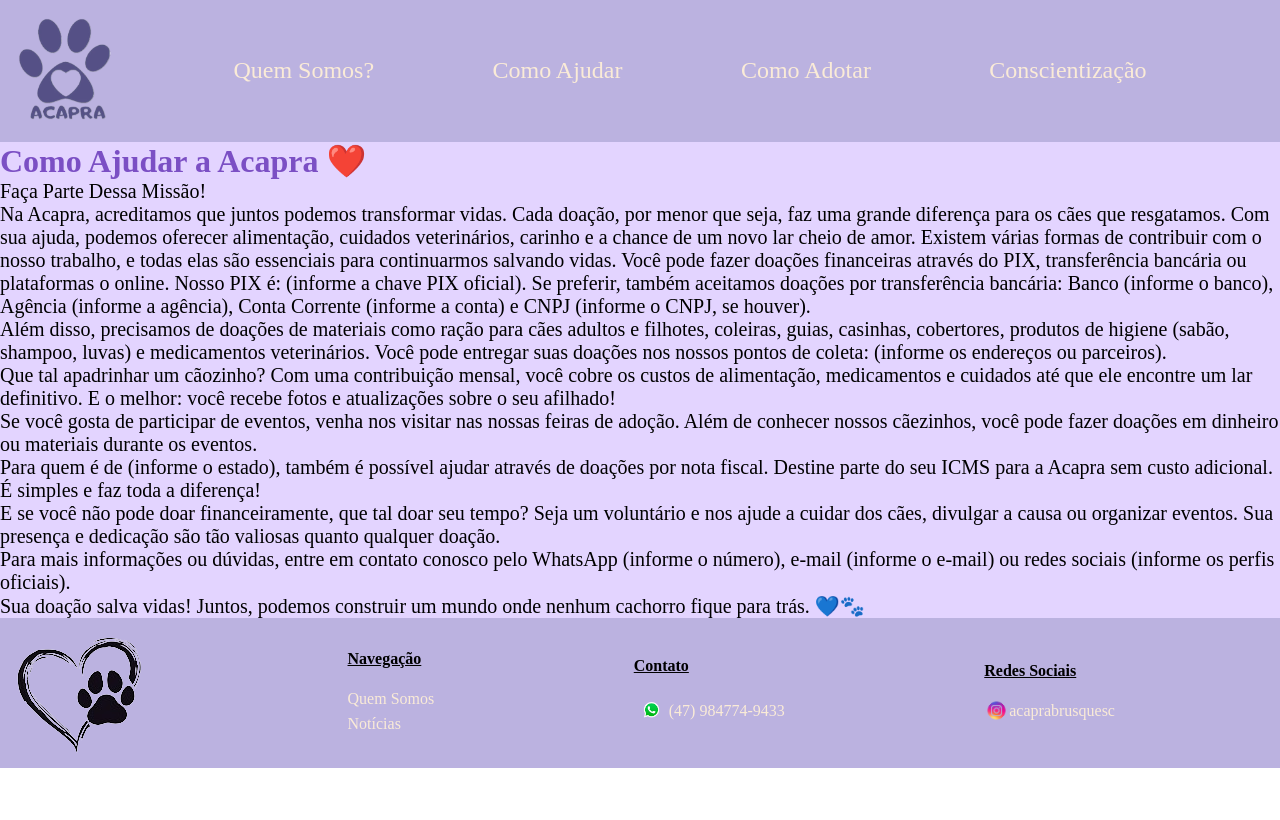
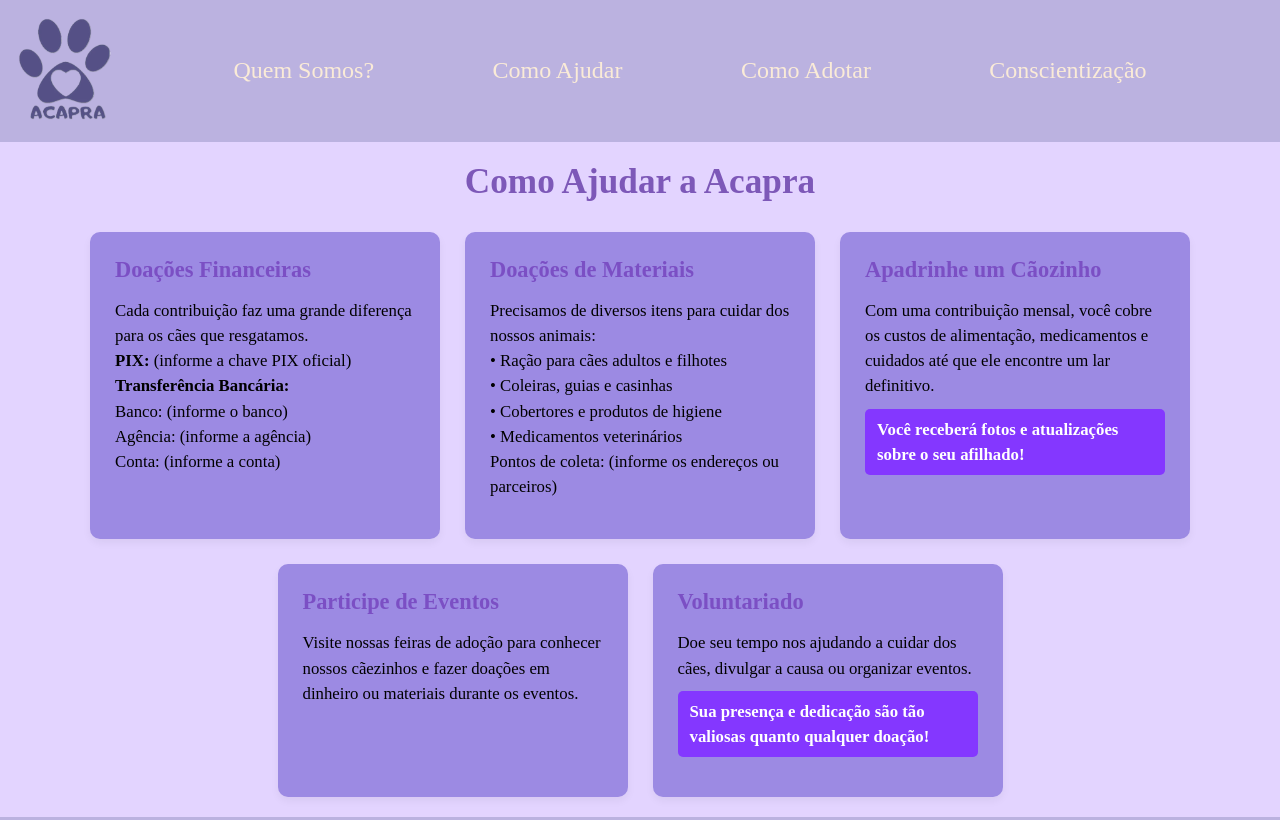
Before and after one commit to FelipeTamazia/Projeto-Site-Acapra-Brusque, a plain HTML site: page Projeto Acapra/como-ajudar.html in a window 1280 px wide. Shown: the top 820 px of the page. Drawn offline with Linux system fonts and the light colour scheme.

Commit message:
COMO AJUDAR
MEXI NO HTML E CSS DO COMO AJUDAR

LINHA 310 NO CSS

```diff
--- a/Projeto Acapra/assets/css/style.css
+++ b/Projeto Acapra/assets/css/style.css
@@ -8,6 +8,7 @@ h2 {
     text-align: center;
     font-family: 'Gill Sans', 'Gill Sans MT', Calibri, 'Trebuchet MS', sans-serif;
 }
+
 main {
     background-color: #e3d4ff;
 }
@@ -306,10 +307,75 @@ footer {
 
 /* Seção como ajudar*/
 
+.ajuda-body {
+    font-family: Arial, Helvetica, sans-serif;
+    background-color: #ffffff;
+    margin: 0;
+    padding: 20px;
+    color: #333;
+}
 
-.ajudar p {
-    font-size: 20px;
+.ajuda-container {
+    max-width: 1200px;
+    margin: 0 auto;
+    padding: 20px;
 }
+
+.ajuda-titulo-principal {
+    text-align: center;
+    color: #7d58b8;
+    margin-bottom: 30px;
+    font-size: 2.2rem;
+}
+
+.ajuda-geral-cards {
+    display: flex;
+    flex-wrap: wrap;
+    justify-content: center;
+    gap: 25px;
+}
+
+.ajuda-card {
+    background-color: #9c8ae3;
+    border-radius: 10px;
+    padding: 25px;
+    width: 300px;
+    box-shadow: 0 4px 8px rgba(0, 0, 0, 0.05);
+    transition: transform 0.3s ease;
+}
+
+.ajuda-card:hover {
+    transform: translateY(-5px);
+}
+
+.ajuda-card-cabecalho {
+    display: flex;
+    align-items: center;
+    margin-bottom: 15px;
+    color: #7b4fc4;
+}
+
+.ajuda-card-titulo {
+    font-size: 1.4rem;
+    margin: 0;
+}
+
+.ajuda-card-conteudo {
+    margin-bottom: 15px;
+    font-size: 1.05rem;
+    line-height: 1.5;
+}
+
+.ajuda-card-destaque {
+    background-color: #8437ff;
+    color: white;
+    padding: 8px 12px;
+    border-radius: 5px;
+    font-weight: bold;
+    display: inline-block;
+    margin-top: 10px;
+}
+
 
 /* Seção maia-adotada, difusor-adotado e adocao-branca*/
 
--- a/Projeto Acapra/como-ajudar.html
+++ b/Projeto Acapra/como-ajudar.html
@@ -19,54 +19,78 @@
         </div>
     </header>
     <main>
+        <div class="ajuda-container">
+            <h1 class="ajuda-titulo-principal">Como Ajudar a Acapra</h1>
 
-        <div class="ajudar">
-        <h1 style="color: #7b4fc4;">Como Ajudar a Acapra ❤️</h1>
+            <div class="ajuda-geral-cards">
+                <!-- Card 1 -->
+                <div class="ajuda-card">
+                    <div class="ajuda-card-cabecalho">
+                        <h3 class="ajuda-card-titulo">Doações Financeiras</h3>
+                    </div>
+                    <div class="ajuda-card-conteudo">
+                        <p>Cada contribuição faz uma grande diferença para os cães que resgatamos.</p>
+                        <p><strong>PIX:</strong> (informe a chave PIX oficial)</p>
+                        <p><strong>Transferência Bancária:</strong><br>
+                            Banco: (informe o banco)<br>
+                            Agência: (informe a agência)<br>
+                            Conta: (informe a conta)</p>
+                    </div>
+                </div>
+
+                <!-- Card 2 -->
+                <div class="ajuda-card">
+                    <div class="ajuda-card-cabecalho">
+                        <h3 class="ajuda-card-titulo">Doações de Materiais</h3>
+                    </div>
+                    <div class="ajuda-card-conteudo">
+                        <p>Precisamos de diversos itens para cuidar dos nossos animais:</p>
+                        <p>• Ração para cães adultos e filhotes<br>
+                            • Coleiras, guias e casinhas<br>
+                            • Cobertores e produtos de higiene<br>
+                            • Medicamentos veterinários</p>
+                        <p>Pontos de coleta: (informe os endereços ou parceiros)</p>
+                    </div>
+                </div>
+
+                <!-- Card 3 -->
+                <div class="ajuda-card">
+                    <div class="ajuda-card-cabecalho">
+                        <h3 class="ajuda-card-titulo">Apadrinhe um Cãozinho</h3>
+                    </div>
+                    <div class="ajuda-card-conteudo">
+                        <p>Com uma contribuição mensal, você cobre os custos de alimentação, medicamentos e cuidados até
+                            que ele encontre um lar definitivo.</p>
+                        <p class="ajuda-card-destaque">Você receberá fotos e atualizações sobre o seu afilhado!</p>
+                    </div>
+                </div>
+
+                <!-- Card 4 -->
+                <div class="ajuda-card">
+                    <div class="ajuda-card-cabecalho">
+                        <h3 class="ajuda-card-titulo">Participe de Eventos</h3>
+                    </div>
+                    <div class="ajuda-card-conteudo">
+                        <p>Visite nossas feiras de adoção para conhecer nossos cãezinhos e fazer doações em dinheiro ou
+                            materiais durante os eventos.</p>
+                    </div>
+                </div>
+
+                <!-- Card 5 -->
+                <div class="ajuda-card">
+                    <div class="ajuda-card-cabecalho">
+                        <h3 class="ajuda-card-titulo">Voluntariado</h3>
+                    </div>
+                    <div class="ajuda-card-conteudo">
+                        <p>Doe seu tempo nos ajudando a cuidar dos cães, divulgar a causa ou organizar eventos.</p>
+                        <p class="ajuda-card-destaque">Sua presença e dedicação são tão valiosas quanto qualquer doação!
+                        </p>
+                    </div>
+                </div>
+            </div>
+        </div>
 
 
-        <p>Faça Parte Dessa Missão! </p>
-
-
-        <p>Na Acapra, acreditamos que juntos podemos transformar vidas. Cada doação, por menor que seja, faz uma grande
-            diferença para os cães que resgatamos. Com sua ajuda, podemos oferecer alimentação, cuidados veterinários,
-            carinho e a chance de um novo lar cheio de amor.
-            Existem várias formas de contribuir com o nosso trabalho, e todas elas são essenciais para continuarmos
-            salvando vidas. Você pode fazer doações financeiras através do PIX, transferência bancária ou plataformas o
-            online. Nosso PIX é: (informe a chave PIX oficial). Se preferir, também aceitamos doações por transferência
-            bancária: Banco (informe o banco), Agência (informe a agência), Conta Corrente (informe a conta) e CNPJ
-            (informe o CNPJ, se houver). </p>
-
-        <p>Além disso, precisamos de doações de materiais como ração para cães adultos e filhotes, coleiras, guias,
-            casinhas, cobertores, produtos de higiene (sabão, shampoo, luvas) e medicamentos veterinários. Você pode
-            entregar suas doações nos nossos pontos de coleta: (informe os endereços ou parceiros).</p>
-
-
-        <p>Que tal apadrinhar um cãozinho? Com uma contribuição mensal, você cobre os custos de alimentação,
-            medicamentos e cuidados até que ele encontre um lar definitivo. E o melhor: você recebe fotos e atualizações
-            sobre o seu afilhado!</p>
-
-
-        <p>Se você gosta de participar de eventos, venha nos visitar nas nossas feiras de adoção. Além de conhecer
-            nossos cãezinhos, você pode fazer doações em dinheiro ou materiais durante os eventos.</p>
-
-        <p>Para quem é de (informe o estado), também é possível ajudar através de doações por nota fiscal. Destine parte
-            do seu ICMS para a Acapra sem custo adicional. É simples e faz toda a diferença!</p>
-
-        <p>E se você não pode doar financeiramente, que tal doar seu tempo? Seja um voluntário e nos ajude a cuidar dos
-            cães, divulgar a causa ou organizar eventos. Sua presença e dedicação são tão valiosas quanto qualquer
-            doação.</p>
-
-        <p>Para mais informações ou dúvidas, entre em contato conosco pelo WhatsApp (informe o número), e-mail (informe
-            o e-mail) ou redes sociais (informe os perfis oficiais).</p>
-
-        <p>Sua doação salva vidas! Juntos, podemos construir um mundo onde nenhum cachorro fique para trás. 💙🐾</p>
-   </div>
-
-
-
-
-
-    </main>
     </main>
     <footer>
         <img src="assets/images/Coração-pata.png" alt="Coração com pata" class="logo-footer">
```
